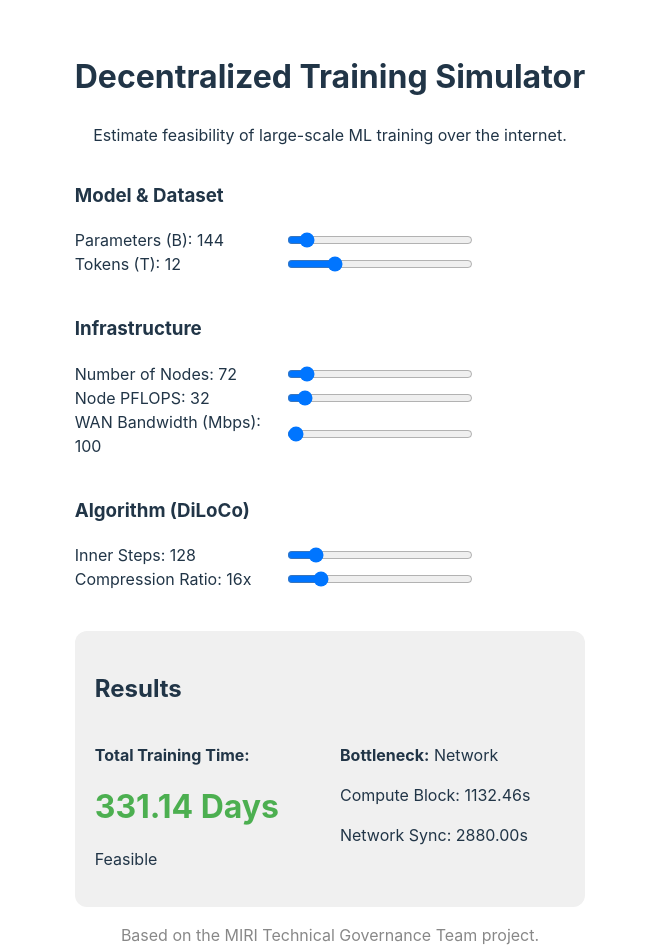
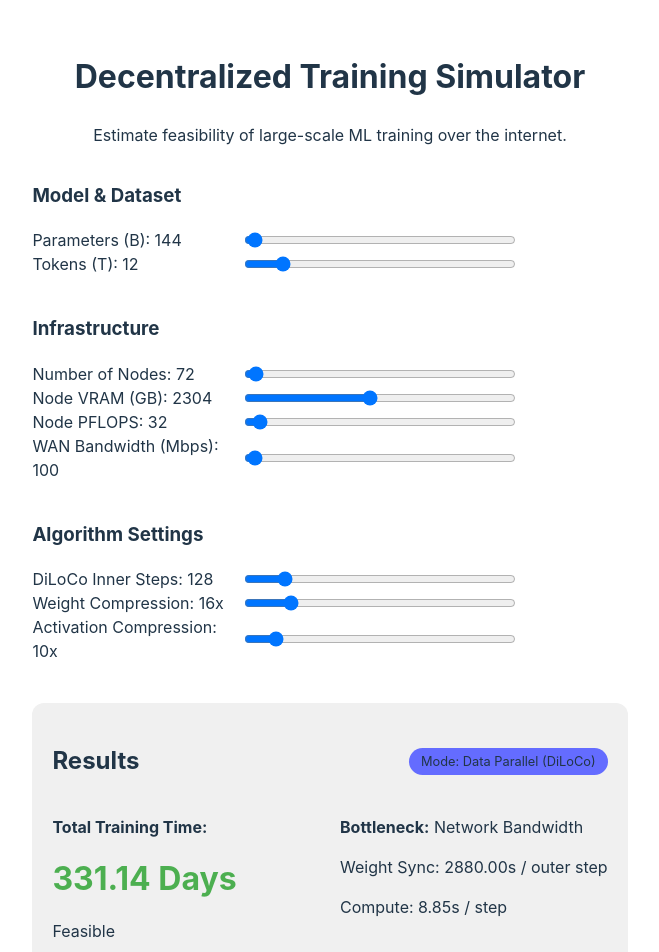
Before and after one commit to robirahman/miri-decentralized-training-report, a React (Vite) app in the folder simulator-web/: page / in a window 1280 px wide. Shown: the top 952 px of the page, without its empty margins (310-969 px from the left). Built offline with nearby package versions, Linux system fonts and the light colour scheme.

Commit message:
Enhance simulator with model sharding (Pipeline Parallelism) logic and VRAM constraints

```diff
--- a/simulator-web/src/App.tsx
+++ b/simulator-web/src/App.tsx
@@ -8,6 +8,7 @@ function App() {
   // Hardware Parameters
   const [numNodes, setNumNodes] = useState(72)
   const [pflopsPerNode, setPflopsPerNode] = useState(32) // GH200 x16
+  const [vramPerNode, setVramPerNode] = useState(2304) // 16x 144GB
   const [bandwidthMbps, setBandwidthMbps] = useState(100)
   const [mfu, setMfu] = useState(0.4)
 
@@ -15,44 +16,73 @@ function App() {
   const [innerSteps, setInnerSteps] = useState(128)
   const [compression, setCompression] = useState(16)
   const [localBatch, setLocalBatch] = useState(131072)
+  const [ppCompression, setPpCompression] = useState(10) // Activations are harder to compress
 
   const [results, setResults] = useState<any>(null)
 
   useEffect(() => {
     calculate()
-  }, [parameters, tokens, numNodes, pflopsPerNode, bandwidthMbps, mfu, innerSteps, compression, localBatch])
+  }, [parameters, tokens, numNodes, pflopsPerNode, vramPerNode, bandwidthMbps, mfu, innerSteps, compression, localBatch, ppCompression])
 
   const calculate = () => {
-    // 1. Compute Time per Inner Step (per node)
-    // FLOPs per inner step = 6 * P * Local_Tokens
+    // 1. Memory Analysis
+    // Standard training (Adam) takes ~16 bytes per param (Weights, Grads, Opt States)
+    // ZeRO-3 / FSDP can reduce this to ~2-4 bytes per param + sharded overhead
+    const bytesPerParam = 12 // Conservative middle ground with some optimization
+    const totalMemoryRequired = parameters * bytesPerParam
+    const totalMemoryAvailable = numNodes * vramPerNode * 1e9
+
+    const isSharded = (parameters * bytesPerParam) > (vramPerNode * 1e9)
+    const ppStages = Math.ceil(totalMemoryRequired / (vramPerNode * 1e9))
+
+    // 2. Compute Time (Same for both)
     const flopsPerStep = 6 * parameters * localBatch
     const nodeComputePower = pflopsPerNode * 1e15 * mfu
-    const timePerInnerStep = flopsPerStep / nodeComputePower
+    const computeTimePerStep = flopsPerStep / nodeComputePower
 
-    // 2. Communication Time per Outer Step (per node)
-    // payload = params * precision(2 bytes) * 8 bits / compression
-    const payloadBits = (parameters * 2 * 8) / compression
-    const totalCommBits = 2 * payloadBits // Up + Down
-    const commTimePerOuterStep = totalCommBits / (bandwidthMbps * 1e6)
+    let totalTimeSeconds = 0
+    let mode = "Data Parallel (DiLoCo)"
+    let commTimeSec = 0
+    let computeBlockSec = 0
 
-    // 3. Total Time (Assuming Streaming/Overlap)
-    const computeBlockTime = innerSteps * timePerInnerStep
-    const effectiveOuterTime = Math.max(computeBlockTime, commTimePerOuterStep)
+    if (!isSharded) {
+      // --- DiLoCo Mode ---
+      const payloadBits = (parameters * 2 * 8) / compression // Weights sync
+      commTimeSec = (2 * payloadBits) / (bandwidthMbps * 1e6)
+      computeBlockSec = innerSteps * computeTimePerStep
 
-    // Total Steps
-    const globalBatchTokens = localBatch * numNodes
-    const totalGlobalSteps = tokens / globalBatchTokens
-    const totalOuterSteps = totalGlobalSteps / innerSteps
+      const effectiveOuterTime = Math.max(computeBlockSec, commTimeSec)
+      const totalOuterSteps = (tokens / (localBatch * numNodes)) / innerSteps
+      totalTimeSeconds = totalOuterSteps * effectiveOuterTime
+    } else {
+      // --- Pipeline Parallel Mode (SWARM/Protocol style) ---
+      mode = `Pipeline Parallel (${ppStages} stages)`
+      // Activations must be sent for EVERY step (or micro-batch)
+      // Activation Size ~= Batch * Hidden_Dim * Precision
+      // Heuristic for Hidden Dim: 0.004 * sqrt(Params)
+      const hiddenDim = 0.004 * Math.sqrt(parameters)
+      const activationBits = (localBatch * hiddenDim * 2 * 8) / ppCompression
 
-    const totalTimeSeconds = totalOuterSteps * effectiveOuterTime
+      // Each step must send activations forward and gradients backward
+      commTimeSec = (2 * activationBits) / (bandwidthMbps * 1e6)
+      computeBlockSec = computeTimePerStep
+
+      // Pipeline Parallel is extremely sensitive to latency
+      // We assume activations/grads are blocking per step
+      const timePerStep = computeBlockSec + commTimeSec
+      totalTimeSeconds = (tokens / (localBatch * numNodes)) * timePerStep
+    }
+
     const days = totalTimeSeconds / (24 * 3600)
 
     setResults({
-      computeStepSec: timePerInnerStep.toFixed(2),
-      commOuterSec: commTimePerOuterStep.toFixed(2),
-      computeBlockSec: computeBlockTime.toFixed(2),
+      mode,
+      computeStepSec: computeTimePerStep.toFixed(2),
+      commSec: commTimeSec.toFixed(2),
+      computeBlockSec: computeBlockSec.toFixed(2),
       days: days.toFixed(2),
-      bottleneck: commTimePerOuterStep > computeBlockTime ? "Network" : "Compute",
+      isSharded,
+      bottleneck: commTimeSec > computeBlockSec ? "Network Bandwidth" : "Compute",
       feasibility: days < 365 ? "Feasible" : "Impractical (>1 year)"
     })
   }
@@ -67,11 +97,11 @@ function App() {
           <h3>Model & Dataset</h3>
           <div className="input-group">
             <label>Parameters (B): {parameters / 1e9}</label>
-            <input type="range" min="1" max="2000" step="1" value={parameters / 1e9} onChange={(e) => setParameters(Number(e.target.value) * 1e9)} />
+            <input type="range" min="1" max="15000" step="10" value={parameters / 1e9} onChange={(e) => setParameters(Number(e.target.value) * 1e9)} />
           </div>
           <div className="input-group">
             <label>Tokens (T): {tokens / 1e12}</label>
-            <input type="range" min="0.1" max="50" step="0.1" value={tokens / 1e12} onChange={(e) => setTokens(Number(e.target.value) * 1e12)} />
+            <input type="range" min="0.1" max="100" step="0.1" value={tokens / 1e12} onChange={(e) => setTokens(Number(e.target.value) * 1e12)} />
           </div>
         </section>
 
@@ -79,11 +109,15 @@ function App() {
           <h3>Infrastructure</h3>
           <div className="input-group">
             <label>Number of Nodes: {numNodes}</label>
-            <input type="range" min="1" max="1000" step="1" value={numNodes} onChange={(e) => setNumNodes(Number(e.target.value))} />
+            <input type="range" min="1" max="5000" step="1" value={numNodes} onChange={(e) => setNumNodes(Number(e.target.value))} />
+          </div>
+          <div className="input-group">
+            <label>Node VRAM (GB): {vramPerNode}</label>
+            <input type="range" min="8" max="5000" step="8" value={vramPerNode} onChange={(e) => setVramPerNode(Number(e.target.value))} />
           </div>
           <div className="input-group">
             <label>Node PFLOPS: {pflopsPerNode}</label>
-            <input type="range" min="1" max="500" step="1" value={pflopsPerNode} onChange={(e) => setPflopsPerNode(Number(e.target.value))} />
+            <input type="range" min="1" max="1000" step="1" value={pflopsPerNode} onChange={(e) => setPflopsPerNode(Number(e.target.value))} />
           </div>
           <div className="input-group">
             <label>WAN Bandwidth (Mbps): {bandwidthMbps}</label>
@@ -92,20 +126,30 @@ function App() {
         </section>
 
         <section>
-          <h3>Algorithm (DiLoCo)</h3>
+          <h3>Algorithm Settings</h3>
           <div className="input-group">
-            <label>Inner Steps: {innerSteps}</label>
+            <label>DiLoCo Inner Steps: {innerSteps}</label>
             <input type="range" min="1" max="1000" step="1" value={innerSteps} onChange={(e) => setInnerSteps(Number(e.target.value))} />
           </div>
           <div className="input-group">
-            <label>Compression Ratio: {compression}x</label>
+            <label>Weight Compression: {compression}x</label>
             <input type="range" min="1" max="100" step="1" value={compression} onChange={(e) => setCompression(Number(e.target.value))} />
+          </div>
+          <div className="input-group">
+            <label>Activation Compression: {ppCompression}x</label>
+            <input type="range" min="1" max="100" step="1" value={ppCompression} onChange={(e) => setPpCompression(Number(e.target.value))} />
           </div>
         </section>
 
         {results && (
-          <div className="results-card">
-            <h2>Results</h2>
+          <div className="results-card" style={{ border: results.isSharded ? '2px solid #646cff' : 'none' }}>
+            <div style={{ display: 'flex', justifyContent: 'space-between', alignItems: 'center' }}>
+              <h2>Results</h2>
+              <span style={{ background: '#646cff', padding: '4px 12px', borderRadius: '20px', fontSize: '0.8em' }}>
+                Mode: {results.mode}
+              </span>
+            </div>
+
             <div style={{ display: 'grid', gridTemplateColumns: '1fr 1fr', gap: '20px' }}>
               <div>
                 <p><strong>Total Training Time:</strong></p>
@@ -114,10 +158,21 @@ function App() {
               </div>
               <div>
                 <p><strong>Bottleneck:</strong> {results.bottleneck}</p>
-                <p>Compute Block: {results.computeBlockSec}s</p>
-                <p>Network Sync: {results.commOuterSec}s</p>
+                {results.isSharded ? (
+                  <p>Inter-stage Comm: {results.commSec}s / step</p>
+                ) : (
+                  <p>Weight Sync: {results.commSec}s / outer step</p>
+                )}
+                <p>Compute: {results.computeStepSec}s / step</p>
               </div>
             </div>
+
+            {results.isSharded && (
+              <div style={{ marginTop: '10px', fontSize: '0.9em', color: '#aaa' }}>
+                * Model exceeds single-node VRAM. Simulator is assuming <strong>Pipeline Parallelism</strong>
+                (e.g., SWARM or Protocol Models). This mode is highly sensitive to per-step network latency.
+              </div>
+            )}
           </div>
         )}
       </div>
```
